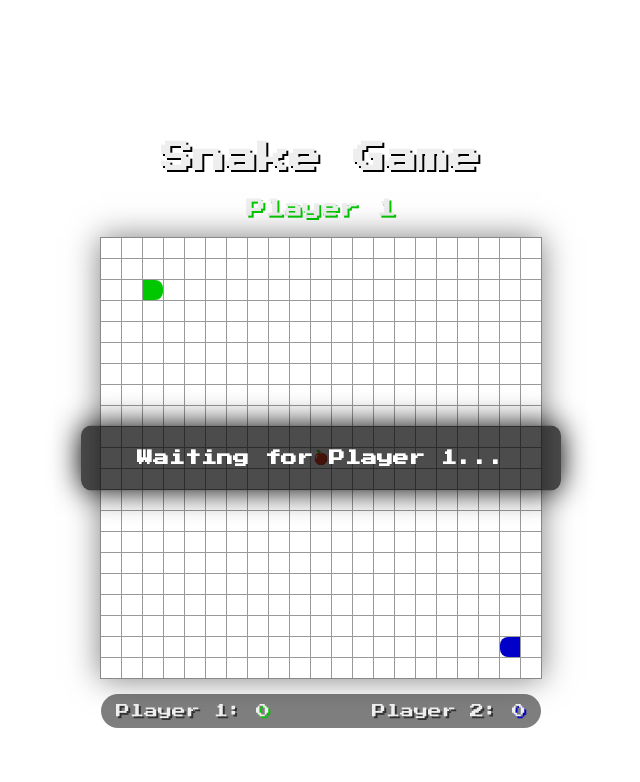
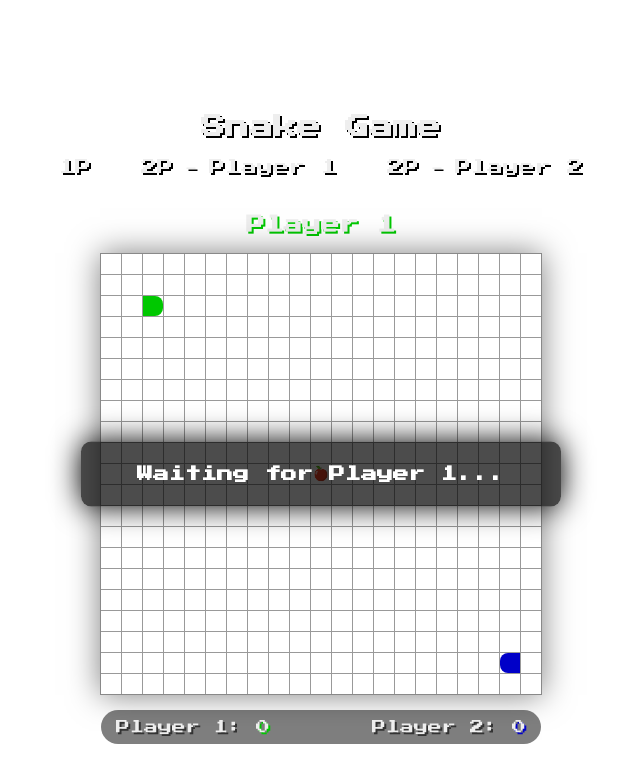
Before and after one commit to GuillemRodriguezMitjana/snake-game, a React (Vite) app: page /snake1 in a window 1280 px wide. Shown: the top 782 px of the page, without its empty margins (319-959 px from the left). Built offline with nearby package versions, Linux system fonts and the light colour scheme; no server answers; the database is empty.

Commit message:
Afegit navbar per canviar de mode

```diff
--- a/src/App.jsx
+++ b/src/App.jsx
@@ -1,12 +1,11 @@
-// src/App.js
+import Router from "./components/Router"
 
-import Router from "./components/Router"
+// Estils
 import './App.css';
 
 function App() {
     return (
         <div className="App">
-            <h1>Snake Game</h1>
             <Router />
         </div>
     );
--- a/src/components/GameBoard2P.css
+++ b/src/components/GameBoard2P.css
@@ -91,7 +91,7 @@
 .player-title-1,
 .player-title-2 {
     text-align: center;
-    margin-top: 5px;
+    margin-top: 0;
     color: #eee;
 }
 
--- a/src/components/GameBoard2P.jsx
+++ b/src/components/GameBoard2P.jsx
@@ -71,7 +71,7 @@ const GameBoard2P = ({ player }) => {
         }
     }, []);
 
-    // Reiniciar el joc quan un jugador es desconnecti
+    // Reiniciar el joc quan un jugador es desconnecta
     useEffect(() => {
         if (!snake1Active || !snake2Active) {
             updateStateInFirebase(initialState);
--- /dev/null
+++ b/src/components/Navbar.css
@@ -0,0 +1,42 @@
+.navbar {
+    padding: 10px;
+    color: white;
+    display: flex;
+    flex-direction: column;
+    align-items: center;
+    justify-content: space-between;
+    margin-bottom: 30px;
+}
+
+.navbar h1 {
+    margin: 0;
+    font-size: 1.5rem;
+}
+
+.navbar ul {
+    list-style: none;
+    display: flex;
+    gap: 50px;
+    margin: 0;
+    padding: 0;
+}
+
+.navbar ul li {
+    display: inline;
+}
+
+.navbar ul li a {
+    color: #eee;
+    text-shadow: 2px 2px 0px #000;
+    text-decoration: none;
+    transition: all .5s ease;
+}
+
+.navbar ul li a:hover {
+    color: #000;
+    text-shadow: 2px 2px 0px #aaa;
+}
+
+.separator {
+    font-size: 12px;
+}
--- /dev/null
+++ b/src/components/Navbar.jsx
@@ -0,0 +1,17 @@
+// Estils
+import "./Navbar.css"
+
+const Navbar = () => {
+    return (
+        <nav className="navbar">
+            <h1>Snake Game</h1>
+            <ul>
+                <li><a href="/">1P</a></li>
+                <li><a href="/snake1">2P<span className="separator"> - </span>Player 1</a></li>
+                <li><a href="/snake2">2P<span className="separator"> - </span>Player 2</a></li>
+            </ul>
+        </nav>
+    );
+}
+
+export default Navbar;
--- a/src/components/Router.jsx
+++ b/src/components/Router.jsx
@@ -1,4 +1,6 @@
 import { BrowserRouter, Route, Routes } from "react-router-dom";
+
+import Navbar from "./Navbar";
 import GameBoard from "./GameBoard";
 import GameBoard2P from "./GameBoard2P";
 import NotFound from "./NotFound"
@@ -6,6 +8,7 @@ import NotFound from "./NotFound"
 const Router = () => {
     return(
         <BrowserRouter>
+            <Navbar />
             <Routes>
                 <Route path="/" element={<GameBoard />} />
                 <Route path="/snake1" element={<GameBoard2P player="1" />} />
```
